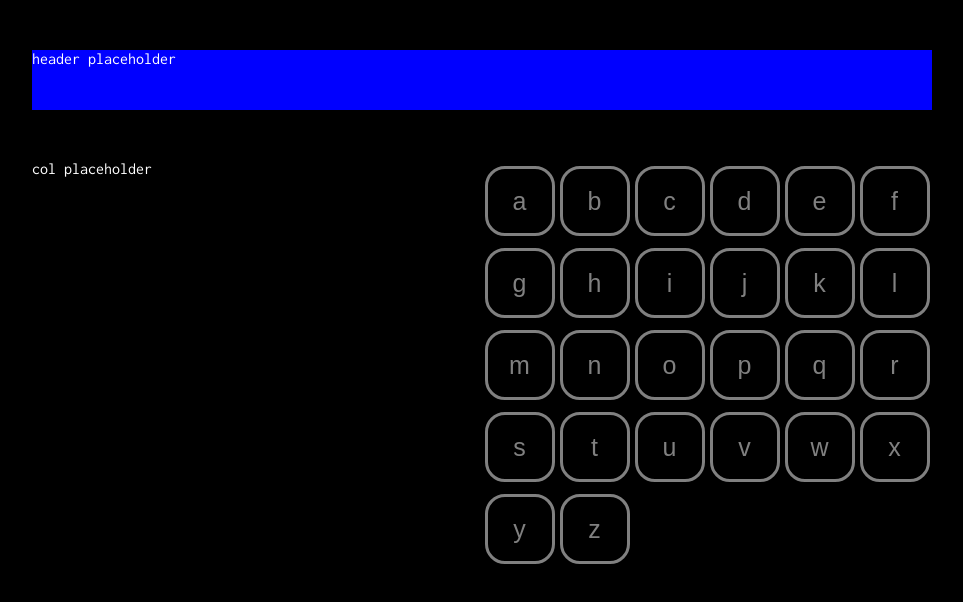
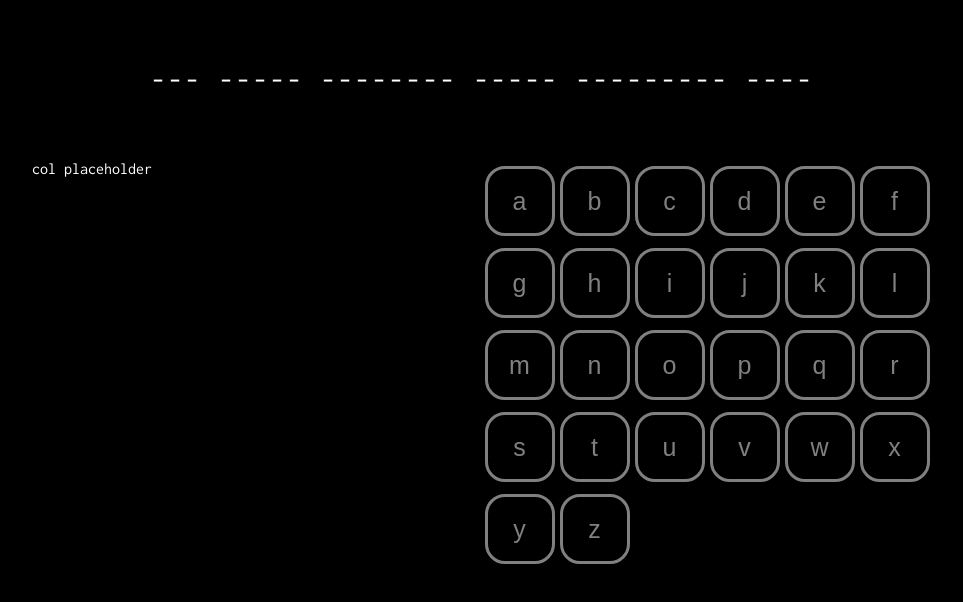
Before and after one commit to mgdsem/hang-man, a plain HTML site: page index.html in a window 1280 px wide. Shown: the whole page, without its empty margins (158-1121 px from the left). Drawn offline with Linux system fonts and the light colour scheme.

Commit message:
make basics of header

```diff
--- a/index.html
+++ b/index.html
@@ -11,7 +11,7 @@
 </head>
 
 <body>
-    <header class="header">header placeholder</header>
+    <header id="header" class="header"></header>
     <div class="row">
         <div class="column">col placeholder</div>
         <div class="column">
--- a/main.js
+++ b/main.js
@@ -1,17 +1,17 @@
 // constans
 
 const LETTERS = 'abcdefghijklmnopqrstuvwxyz'.split('');
-console.log(LETTERS);
+const SENTENCE = 'Nie chwal shakiego przed zjebaniem jego'
 
 // HTML elements
 
 const lettersContainer = document.getElementById('letters-container');
+const header = document.getElementById('header');
 
 // logic
 
 function render() {
     LETTERS.forEach((letter) => {
-        console.log(letter);
         const letterContainer = document.createElement('div');
         letterContainer.classList.add('letter-container');
         const letterButton = document.createElement('button');
@@ -20,6 +20,33 @@ function render() {
         letterContainer.appendChild(letterButton);
         lettersContainer.appendChild(letterContainer);
     })
+
+    header.innerText = generateInitialSigns();
 }
 
+function generateInitialSigns() {
+    // const signs = SENTENCE.split('')
+    // const signsArray = signs.map((sign) => {
+    //     if (sign !== ' ') {
+    //         return '-';
+    //     }
+    //     return ' ';
+    // })
+
+    // const signsArray = signs.map((sign)=> {
+    //     return sign !== ' ' ? '-' : ' '
+    // })
+
+    // const signsArray = signs.map(sign => sign !== ' ' ? '-' : ' ');
+    // const finalSigns = signsArray.join('');
+    // console.log(finalSigns);
+
+    // const signs = SENTENCE.split('').map(sign => sign !== ' ' ? '-' : ' ').join('');
+    // console.log(signs);
+    // return signs;
+
+    return SENTENCE.split('').map(sign => sign !== ' ' ? '-' : ' ').join('');
+}
+
+
 render();
--- a/style.css
+++ b/style.css
@@ -10,10 +10,14 @@ body {
 }
 
 .header {
-    background-color: blue;
     width: 900px;
     height: 60px;
     margin: 50px auto;
+    font-size: 30px;
+    letter-spacing: 2px;
+    display: flex;
+    justify-content: center;
+    align-items: center;
 }
 
 .row {
@@ -31,7 +35,6 @@ body {
     display: inline-flex;
     justify-content: center;
     align-items: center;
-
     padding: 6px 0;
 }
 
@@ -52,5 +55,4 @@ body {
 .letter-button:focus {
     color: white;
     border-color: white;
-
 }
```
